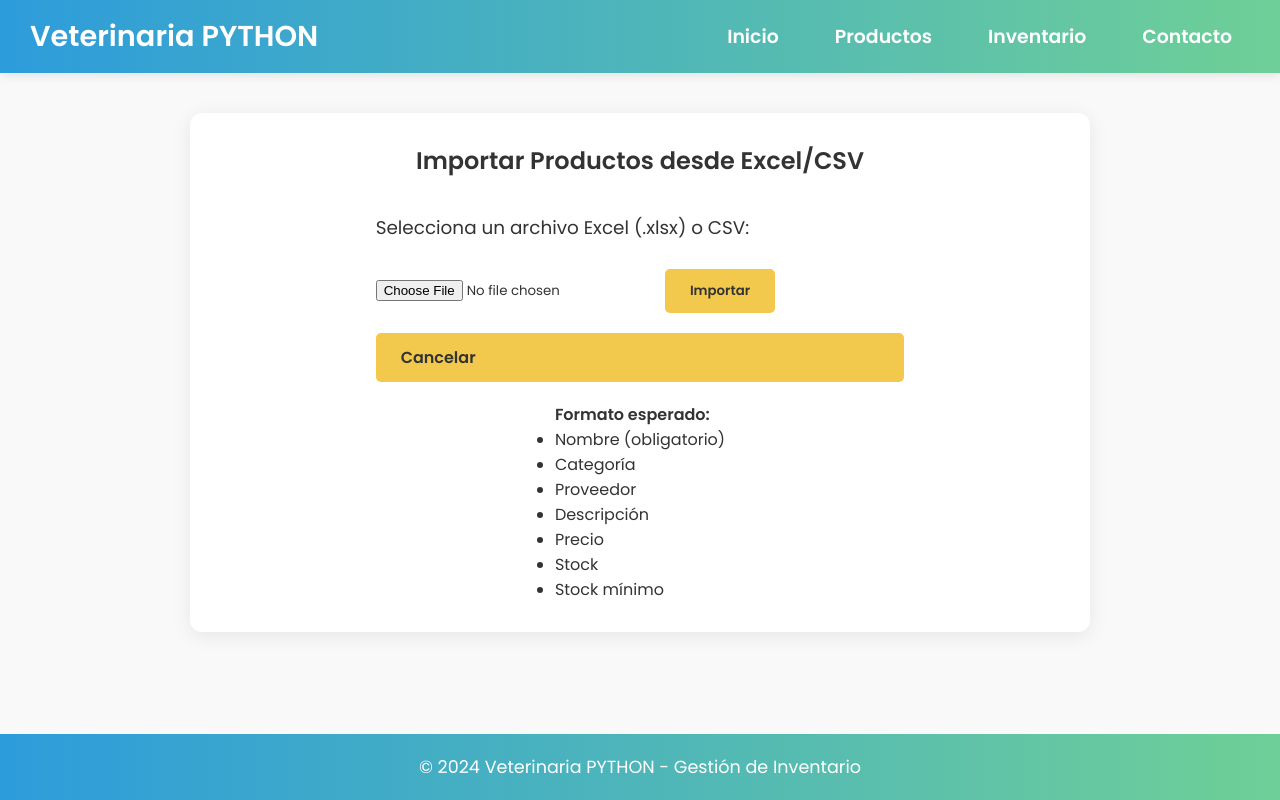
After one commit to yruedahu/veterinaria_frameworks, a Django app: page /inventory/products/import/ in a window 1280 px wide. The commit adds this page. Run offline with Django 5.2, Linux system fonts and the light colour scheme.

Commit message:
Excel functionality

```diff
--- a/apps/veterinary_inventory/templates/veterinary_inventory/movement/movement_list.html
+++ b/apps/veterinary_inventory/templates/veterinary_inventory/movement/movement_list.html
@@ -2,6 +2,8 @@
 {% block content %}
 <h2>Historial de Movimientos de Inventario</h2>
 <a href="{% url 'movement_create' %}" class="btn">Registrar Movimiento</a>
+<a href="{% url 'export_movements' 'xlsx' %}" class="btn">Exportar Excel</a>
+<a href="{% url 'export_movements' 'csv' %}" class="btn">Exportar CSV</a>
 <table class="table">
     <thead>
         <tr>
--- /dev/null
+++ b/apps/veterinary_inventory/templates/veterinary_inventory/product/import_products.html
@@ -0,0 +1,23 @@
+{% extends 'veterinary_inventory/base.html' %}
+{% block content %}
+<h2>Importar Productos desde Excel/CSV</h2>
+<form method="post" enctype="multipart/form-data">
+    {% csrf_token %}
+    <label for="file">Selecciona un archivo Excel (.xlsx) o CSV:</label>
+    <input type="file" name="file" id="file" accept=".csv,.xlsx" required>
+    <button type="submit" class="btn">Importar</button>
+    <a href="{% url 'product_list' %}" class="btn">Cancelar</a>
+</form>
+<div style="margin-top:20px;">
+    <strong>Formato esperado:</strong>
+    <ul>
+        <li>Nombre (obligatorio)</li>
+        <li>Categoría</li>
+        <li>Proveedor</li>
+        <li>Descripción</li>
+        <li>Precio</li>
+        <li>Stock</li>
+        <li>Stock mínimo</li>
+    </ul>
+</div>
+{% endblock %}
--- a/apps/veterinary_inventory/templates/veterinary_inventory/product/product_list.html
+++ b/apps/veterinary_inventory/templates/veterinary_inventory/product/product_list.html
@@ -3,6 +3,9 @@
 <h2>Lista de Productos</h2>
 <div class="product-list-header">
     <a href="{% url 'product_create' %}" class="btn btn-add-product">+ Agregar Producto</a>
+    <a href="{% url 'export_products' 'xlsx' %}" class="btn">Exportar Excel</a>
+    <a href="{% url 'export_products' 'csv' %}" class="btn">Exportar CSV</a>
+    <a href="{% url 'import_products' %}" class="btn">Importar Productos</a>
     <form method="get" class="search-form" id="product-search-form" autocomplete="off">
         <input type="text" name="q" id="product-search-input" placeholder="Buscar producto..." value="{{ request.GET.q }}">
     </form>
--- a/apps/veterinary_inventory/templates/veterinary_inventory/supplier/supplier_list.html
+++ b/apps/veterinary_inventory/templates/veterinary_inventory/supplier/supplier_list.html
@@ -2,6 +2,8 @@
 {% block content %}
 <h2>Lista de Proveedores</h2>
 <a href="{% url 'supplier_create' %}" class="btn">Agregar Proveedor</a>
+<a href="{% url 'export_suppliers' 'xlsx' %}" class="btn">Exportar Excel</a>
+<a href="{% url 'export_suppliers' 'csv' %}" class="btn">Exportar CSV</a>
 <table class="table">
     <thead>
         <tr>
--- a/apps/veterinary_inventory/urls.py
+++ b/apps/veterinary_inventory/urls.py
@@ -8,15 +8,19 @@ urlpatterns = [
     path('products/create/', views.product_create, name='product_create'),
     path('products/<int:pk>/edit/', views.product_edit, name='product_edit'),
     path('products/<int:pk>/delete/', views.product_delete, name='product_delete'),
+    path('products/export/<str:filetype>/', views.export_products, name='export_products'),
+    path('products/import/', views.import_products, name='import_products'),
     path('stock-alerts/', views.product_stock_alerts, name='product_stock_alerts'),
     path('suppliers/', views.supplier_list, name='supplier_list'),
     path('suppliers/create/', views.supplier_create, name='supplier_create'),
     path('suppliers/<int:pk>/edit/', views.supplier_edit, name='supplier_edit'),
     path('suppliers/<int:pk>/delete/', views.supplier_delete, name='supplier_delete'),
+    path('suppliers/export/<str:filetype>/', views.export_suppliers, name='export_suppliers'),
     path('categories/', views.category_list, name='category_list'),
     path('categories/create/', views.category_create, name='category_create'),
     path('categories/<int:pk>/edit/', views.category_edit, name='category_edit'),
     path('categories/<int:pk>/delete/', views.category_delete, name='category_delete'),
     path('movements/', views.movement_list, name='movement_list'),
     path('movements/create/', views.movement_create, name='movement_create'),
+    path('movements/export/<str:filetype>/', views.export_movements, name='export_movements'),
 ]
--- a/apps/veterinary_inventory/views.py
+++ b/apps/veterinary_inventory/views.py
@@ -4,6 +4,10 @@ from .models import Product, Category, Supplier, Stock, Transaction
 from django.urls import reverse
 from django.db.models import F
 from django.utils import timezone
+import pandas as pd
+from django.http import HttpResponse
+from django.views.decorators.csrf import csrf_exempt
+import io
 
 def inventory_home(request):
     return render(request, 'veterinary_inventory/inventory_home.html')
@@ -185,3 +189,111 @@ def movement_create(request):
         return redirect('movement_list')
     products = Product.objects.all()
     return render(request, 'veterinary_inventory/movement/movement_form.html', {'products': products})
+
+def export_products(request, filetype):
+    products = Product.objects.select_related('category', 'supplier').all()
+    data = []
+    for p in products:
+        data.append({
+            'ID': p.id,
+            'Nombre': p.name,
+            'Categoría': p.category.name if p.category else '',
+            'Proveedor': p.supplier.name if p.supplier else '',
+            'Descripción': p.description,
+            'Precio': float(p.price),
+            'Stock': p.stock.quantity if hasattr(p, 'stock') else 0,
+            'Stock mínimo': p.stock.min_stock if hasattr(p, 'stock') else 0,
+        })
+    df = pd.DataFrame(data)
+    if filetype == 'csv':
+        response = HttpResponse(content_type='text/csv')
+        response['Content-Disposition'] = 'attachment; filename=productos.csv'
+        df.to_csv(path_or_buf=response, index=False, encoding='utf-8-sig')
+    else:
+        response = HttpResponse(content_type='application/vnd.openxmlformats-officedocument.spreadsheetml.sheet')
+        response['Content-Disposition'] = 'attachment; filename=productos.xlsx'
+        with io.BytesIO() as b:
+            df.to_excel(b, index=False)
+            response.write(b.getvalue())
+    return response
+
+@csrf_exempt
+def import_products(request):
+    if request.method == 'POST' and request.FILES.get('file'):
+        file = request.FILES['file']
+        ext = file.name.split('.')[-1].lower()
+        if ext == 'csv':
+            df = pd.read_csv(file)
+        else:
+            df = pd.read_excel(file)
+        for _, row in df.iterrows():
+            category, _ = Category.objects.get_or_create(name=row.get('Categoría', 'Sin categoría'))
+            supplier = None
+            if row.get('Proveedor'):
+                supplier, _ = Supplier.objects.get_or_create(name=row['Proveedor'], defaults={'contact':'','email':'','phone':'','address':''})
+            product, created = Product.objects.get_or_create(
+                name=row['Nombre'],
+                defaults={
+                    'category': category,
+                    'supplier': supplier,
+                    'description': row.get('Descripción', ''),
+                    'price': row.get('Precio', 0),
+                }
+            )
+            if created:
+                Stock.objects.create(product=product, quantity=row.get('Stock', 0), min_stock=row.get('Stock mínimo', 5))
+        messages.success(request, 'Importación de productos completada.')
+        return redirect('product_list')
+    return render(request, 'veterinary_inventory/product/import_products.html')
+
+
+def export_movements(request, filetype):
+    movements = Transaction.objects.select_related('product').all()
+    data = []
+    for m in movements:
+        data.append({
+            'ID': m.id,
+            'Producto': m.product.name,
+            'Tipo': m.get_transaction_type_display(),
+            'Cantidad': m.quantity,
+            'Fecha': m.date.strftime('%Y-%m-%d %H:%M'),
+            'Nota': m.note,
+        })
+    df = pd.DataFrame(data)
+    if filetype == 'csv':
+        response = HttpResponse(content_type='text/csv')
+        response['Content-Disposition'] = 'attachment; filename=movimientos.csv'
+        df.to_csv(path_or_buf=response, index=False, encoding='utf-8-sig')
+    else:
+        response = HttpResponse(content_type='application/vnd.openxmlformats-officedocument.spreadsheetml.sheet')
+        response['Content-Disposition'] = 'attachment; filename=movimientos.xlsx'
+        with io.BytesIO() as b:
+            df.to_excel(b, index=False)
+            response.write(b.getvalue())
+    return response
+
+
+def export_suppliers(request, filetype):
+    suppliers = Supplier.objects.all()
+    data = []
+    for s in suppliers:
+        data.append({
+            'ID': s.id,
+            'Nombre': s.name,
+            'Contacto': s.contact,
+            'Email': s.email,
+            'Teléfono': s.phone,
+            'Dirección': s.address,
+        })
+    df = pd.DataFrame(data)
+    if filetype == 'csv':
+        response = HttpResponse(content_type='text/csv')
+        response['Content-Disposition'] = 'attachment; filename=proveedores.csv'
+        df.to_csv(path_or_buf=response, index=False, encoding='utf-8-sig')
+    else:
+        response = HttpResponse(content_type='application/vnd.openxmlformats-officedocument.spreadsheetml.sheet')
+        response['Content-Disposition'] = 'attachment; filename=proveedores.xlsx'
+        with io.BytesIO() as b:
+            df.to_excel(b, index=False)
+            response.write(b.getvalue())
+    return response
```
